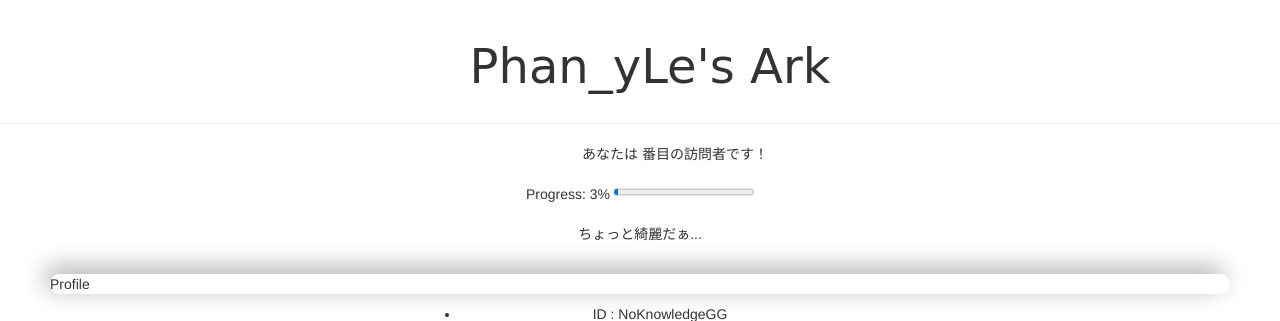
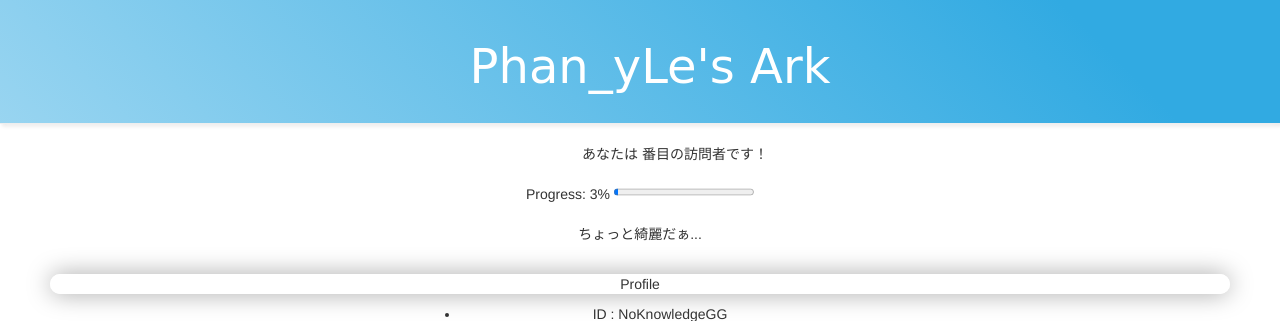
Before and after one commit to anko191/Ark, a Django app: page / in a window 1280 px wide. Shown: the top 321 px of the page. Run offline with Django 3.2, Linux system fonts and the light colour scheme; some libraries are stand-ins or nearby versions.

Commit message:
Changed the HTML for the site.

```diff
--- a/static/css/blog.css
+++ b/static/css/blog.css
@@ -5,6 +5,54 @@
 /* body {
   padding-left: 30px;
 } */
+/* body {
+  display: flex;
+  justify-content: center;
+  align-items: center;
+  min-height: 100vh;
+  margin: 0;
+  background: #efefef;
+} */
+button {
+  padding: 1.5em 5em;
+  background: #efefef;
+  border: none;
+  border-radius: .5rem;
+  color: #444;
+  font-size: 1rem;
+  font-weight: 700;
+  letter-spacing: .2rem;
+  text-align: center;
+  outline: none;
+  cursor: pointer;
+  transition: .3s ease-in-out;
+  box-shadow: -6px -6px 14px rgba(255, 255, 255, .7),
+              -6px -6px 10px rgba(255, 255, 255, .5),
+              6px 6px 8px rgba(255, 255, 255, .075),
+              6px 6px 10px rgba(0, 0, 0, .15);
+}
+button:hover {
+  padding: auto auto;
+  /* background-image: linear-gradient(to right, rgba(0, 0, 0, 0) 50%, rgb(49, 170, 226, 100) 30%); */
+  background-position: -100% 0;
+  /* color: #fff; */
+  background-size: 200% auto;
+  transition: .3s;
+  box-shadow: -2px -2px 6px rgba(255, 255, 255, .6),
+              -2px -2px 4px rgba(255, 255, 255, .4),
+              2px 2px 2px rgba(255, 255, 255, .05),
+              2px 2px 4px rgba(0, 0, 0, .1);
+}
+button:active {
+  box-shadow: inset -2px -2px 6px rgba(255, 255, 255, .7),
+              inset -2px -2px 4px rgba(255, 255, 255, .5),
+              inset 2px 2px 2px rgba(255, 255, 255, .075),
+              inset 2px 2px 4px rgba(0, 0, 0, .15);
+}
+
+
+
+
 .page-header {
     #background-color: #C25100;
     margin-top: 0;
@@ -17,29 +65,49 @@
     font-family: 'Noto Serif JP', cursive;
     text-decoration: none;
 }
+.page-header{
+  padding: auto auto;
+  background: linear-gradient(45deg, rgba(0, 0, 0, 0) 20%, rgb(49, 170, 226, 20) 90%) fixed;
+  animation: gradationTest 5s infinite;
+  background-position: 0% 150;
+  color: #fff;
+  background-size: 200% auto;
+  transition: .3s;
+  box-shadow: -2px -2px 6px rgba(255, 255, 255, .6),
+              -2px -2px 4px rgba(255, 255, 255, .4),
+              2px 2px 2px rgba(255, 255, 255, .05),
+              2px 2px 4px rgba(0, 0, 0, .1);
+}
+@keyframes gradationTest {
+0%{background-position:0% 50%}
+50%{background-position:100% 50%}
+100%{background-position:0% 50%}
+}
 .neumorphism1 {
   background: #EFEEEE;
   border-radius: 12px;
   /* padding: 20px 20px 20px 40px; */
   margin-left: 50px;
+  text-align: center;
   margin-right: 50px;
-  background: linear-gradient(145deg, #ffffff, #ffffff);
-  box-shadow:  -6px -6px 24px #a6a6a6,
-               6px 6px 16px #ffffff;
+  transition: .2s ease-in-out;
+  background: linear-gradient(30deg, #ffffff, #ffffff);
+  box-shadow:  0px 0px 24px #a6a6a6,
+               6px 6px 24px #ffffff;
+}
+.neumorphism1:hover {
+  box-shadow: -2px -2px 6px rgba(255, 255, 255, .6),
+              -2px -2px 4px rgba(255, 255, 255, .4),
+              2px 2px 2px rgba(255, 255, 255, .05),
+              2px 2px 4px rgba(0, 0, 0, .1);
+}
+.neumorphism1:active {
+  box-shadow: inset -2px -2px 6px rgba(255, 255, 255, .7),
+              inset -2px -2px 4px rgba(255, 255, 255, .5),
+              inset 2px 2px 2px rgba(255, 255, 255, .075),
+              inset 2px 2px 4px rgba(0, 0, 0, .15);
+}
 
-}
-.neumorphism2 {
-  background: #EFEEEE;
-  border-radius: 12px;
-  /* padding: 20px 20px 20px 40px; */
-  margin-left: 50px;
-  margin-right: 50px;
-  /* text-align:center; */
-  background: linear-gradient(-45deg, #ffffff, #ffffff);
-  box-shadow:  6px 6px 16px #a6a6a6,
-               -6px -6px 24px #ffffff;
-
-}
 .content {
     margin-left: 40px;
 }
```
